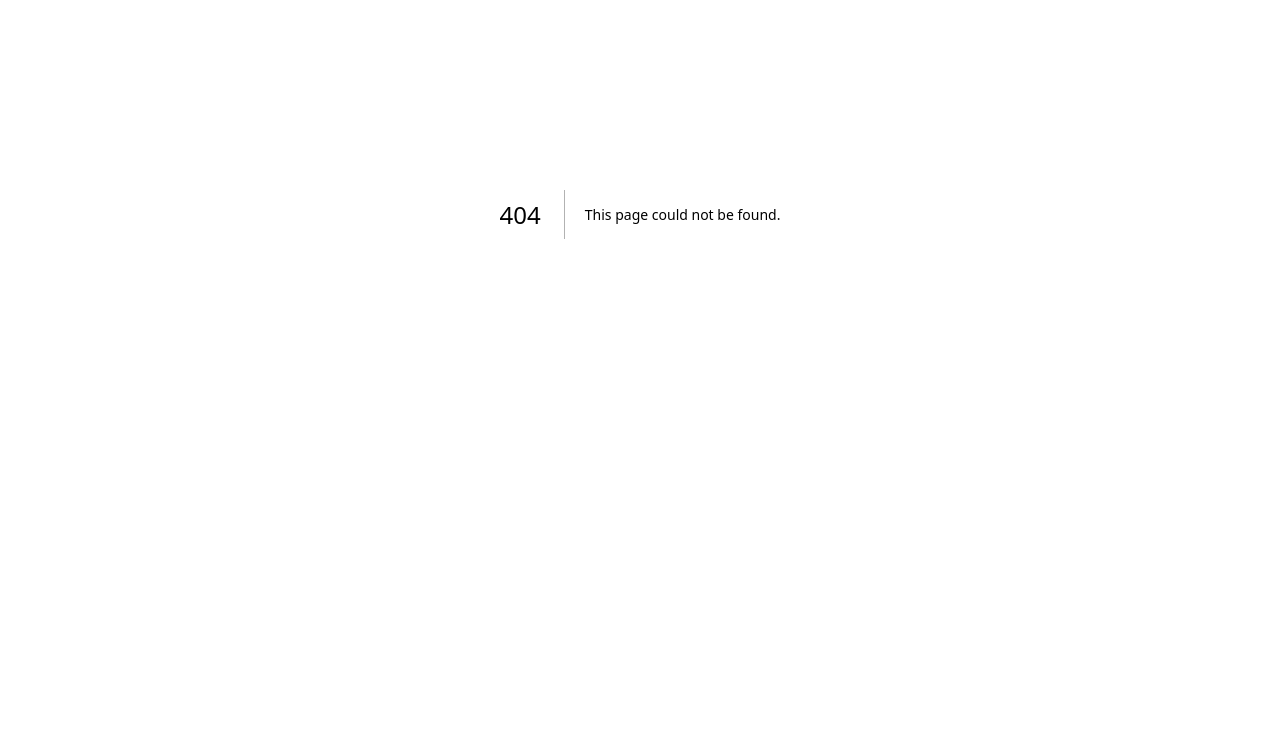
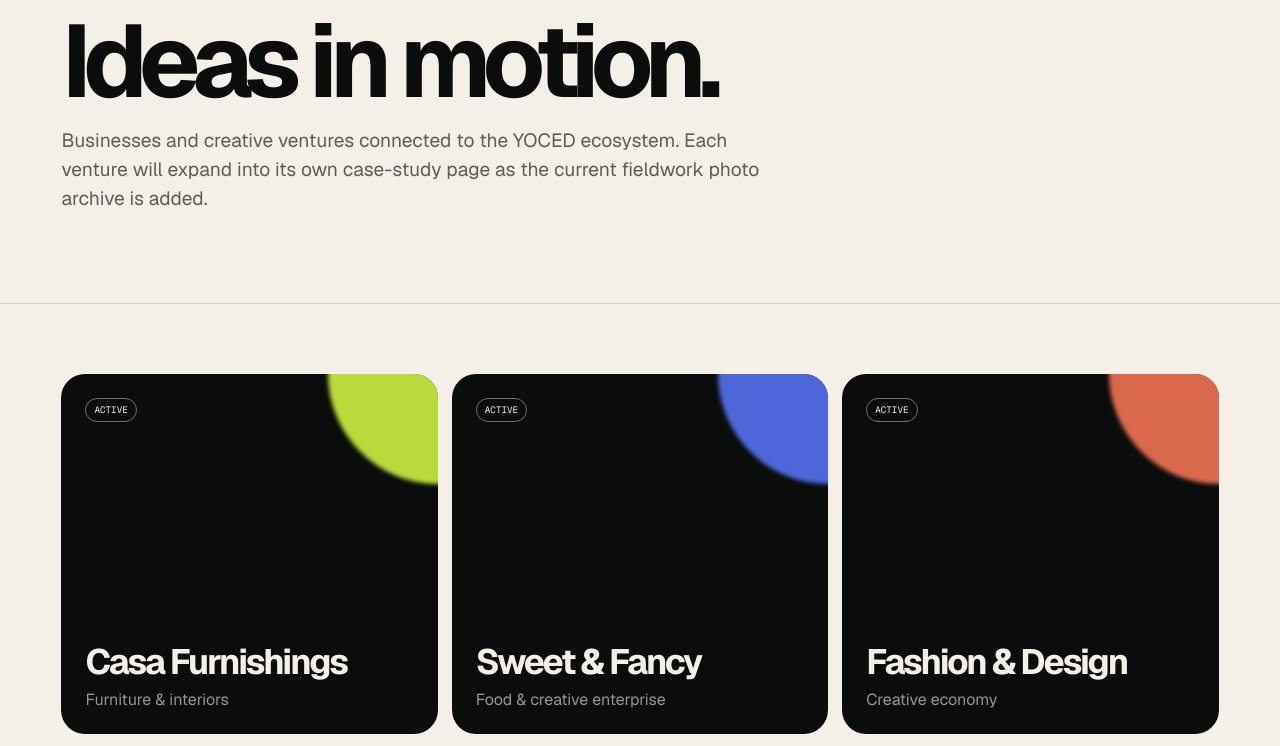
Before and after one commit to steph500/yoced, a Next.js app: page /ventures in a window 1280 px wide. Before the commit this address had no page. Shown: the part 186-932 px from the top of the page. Before the commit the page ends 800 px from the top, so only its background shows below. Built offline with nearby package versions, Linux system fonts and the light colour scheme.

Commit message:
Add active ventures page

```diff
--- /dev/null
+++ b/app/ventures/page.tsx
@@ -0,0 +1,25 @@
+import { PageShell } from "@/components/SiteChrome";
+import { ventures } from "@/lib/content";
+
+export default function VenturesPage() {
+  return (
+    <PageShell>
+      <section className="page-hero">
+        <span className="kicker">Ventures / active ecosystem</span>
+        <h1>Ideas in motion.</h1>
+        <p>Businesses and creative ventures connected to the YOCED ecosystem. Each venture will expand into its own case-study page as the current fieldwork photo archive is added.</p>
+      </section>
+      <section className="content-wrap">
+        <div className="venture-grid">
+          {ventures.map((venture) => (
+            <article className="venture-card" key={venture.name}>
+              <span className="status">{venture.status}</span>
+              <h2>{venture.name}</h2>
+              <p>{venture.field}</p>
+            </article>
+          ))}
+        </div>
+      </section>
+    </PageShell>
+  );
+}
```
